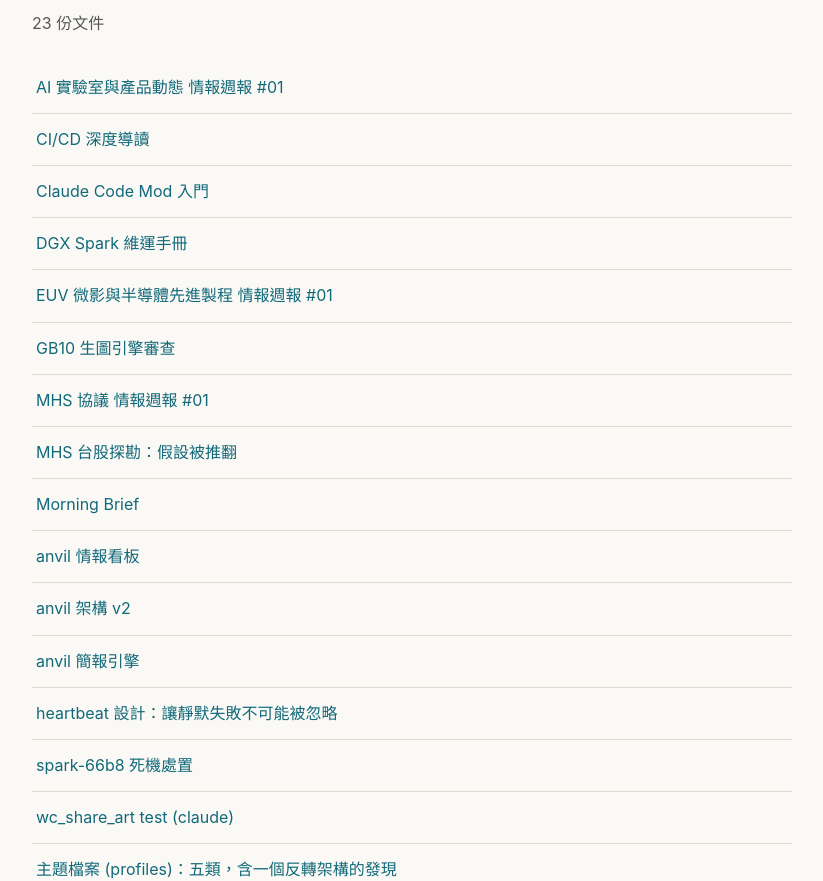
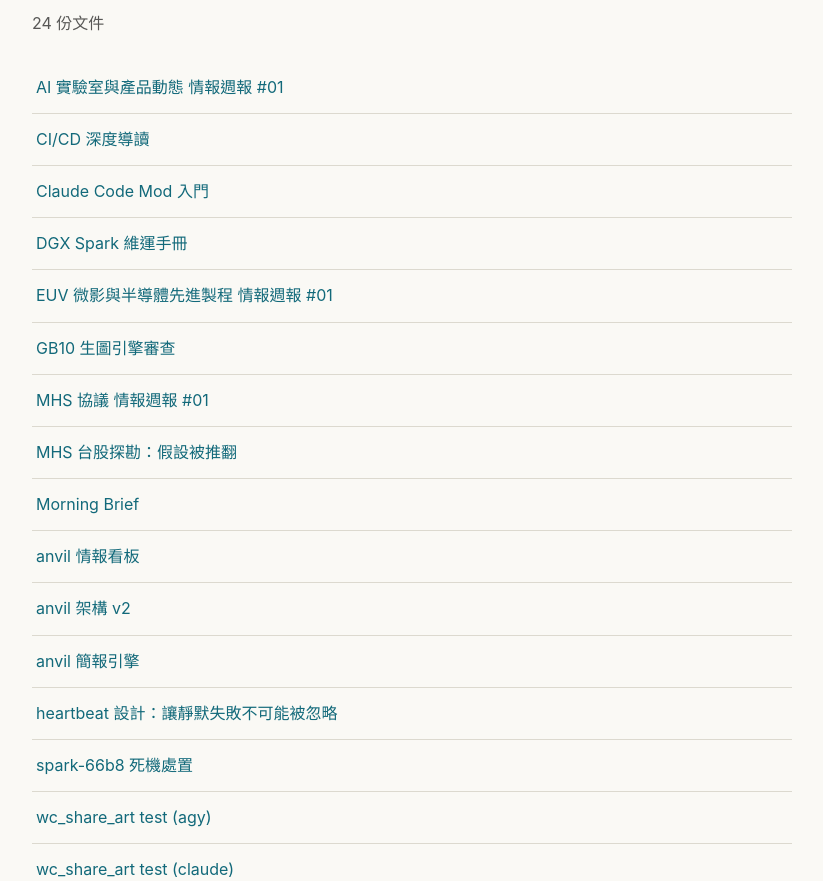
Before and after one commit to signor0810/my_share_doc, a plain HTML site: page index.html in a window 1280 px wide. Shown: the part 80-961 px from the top of the page, without its empty margins (228-1051 px from the left). Drawn offline with Linux system fonts and the light colour scheme.

Commit message:
Publish test-agy: wc_share_art test (agy)

```diff
--- a/index.html
+++ b/index.html
@@ -10,7 +10,7 @@ h1{margin:0 0 4px}p{opacity:.7;margin:0 0 24px}
 ul{list-style:none;padding:0;margin:0}li{border-bottom:1px solid var(--bd)}
 a{display:block;padding:12px 4px;color:var(--ac);text-decoration:none}a:hover{text-decoration:underline}
 </style></head><body><main>
-<h1>my_share_doc</h1><p>23 份文件</p>
+<h1>my_share_doc</h1><p>24 份文件</p>
 <ul>
 <li><a href="artifacts/ai-labs-weekly-01.html">AI 實驗室與產品動態 情報週報 #01</a></li>
 <li><a href="artifacts/cicd-deep-dive.html">CI/CD 深度導讀</a></li>
@@ -26,6 +26,7 @@ a{display:block;padding:12px 4px;color:var(--ac);text-decoration:none}a:hover{te
 <li><a href="artifacts/anvil-slide-engine.html">anvil 簡報引擎</a></li>
 <li><a href="artifacts/heartbeat-design.html">heartbeat 設計：讓靜默失敗不可能被忽略</a></li>
 <li><a href="artifacts/spark-66b8-crash-handling.html">spark-66b8 死機處置</a></li>
+<li><a href="artifacts/test-agy.html">wc_share_art test (agy)</a></li>
 <li><a href="artifacts/test-claude.html">wc_share_art test (claude)</a></li>
 <li><a href="artifacts/profiles-five-types.html">主題檔案 (profiles)：五類，含一個反轉架構的發現</a></li>
 <li><a href="artifacts/interaction-design.html">交互環節設計：讓第 N 個主題比第 1 個便宜</a></li>
```
Also changed, not shown: artifacts/test-agy.html (added, +3 -0 lines).
